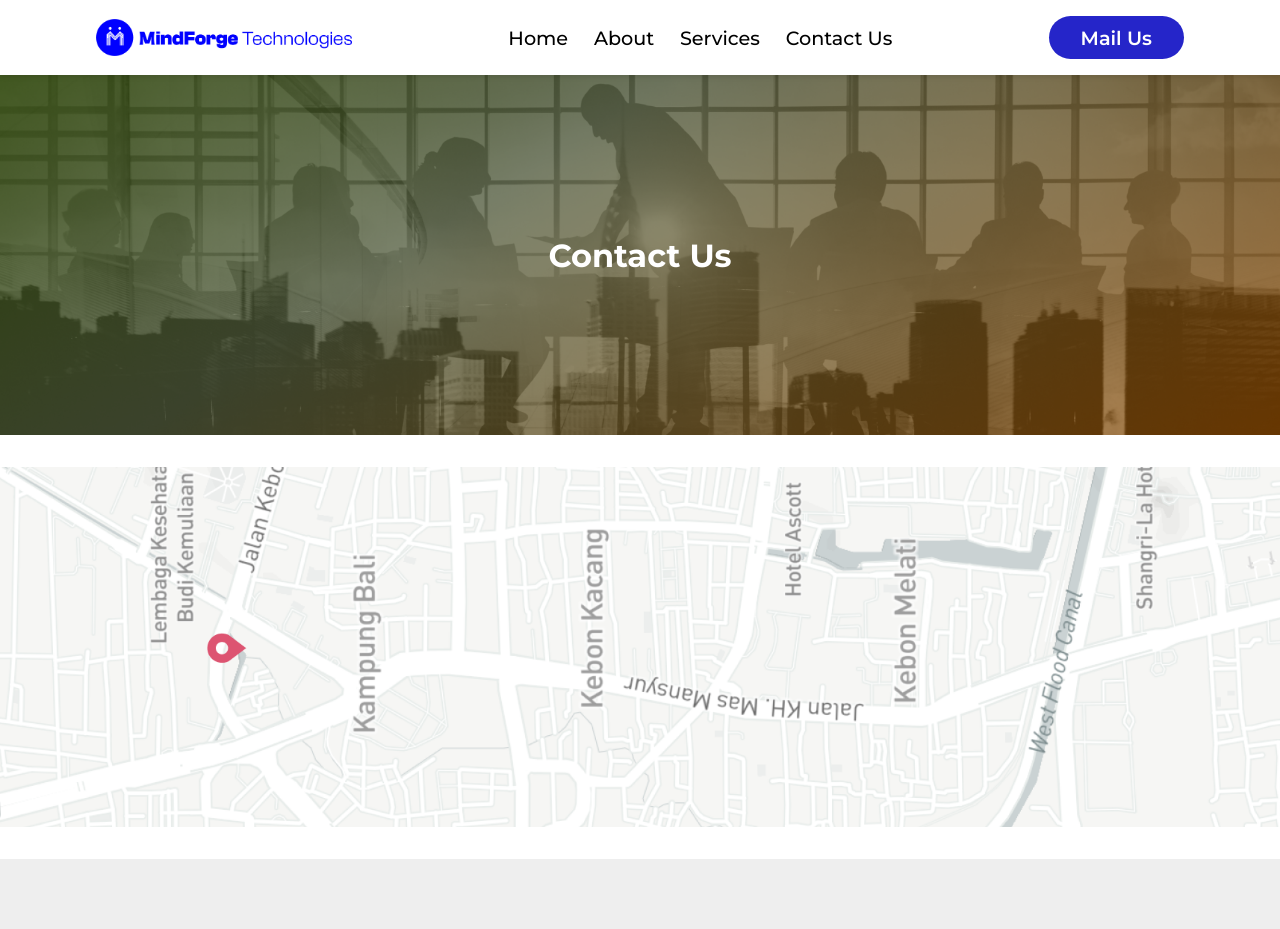
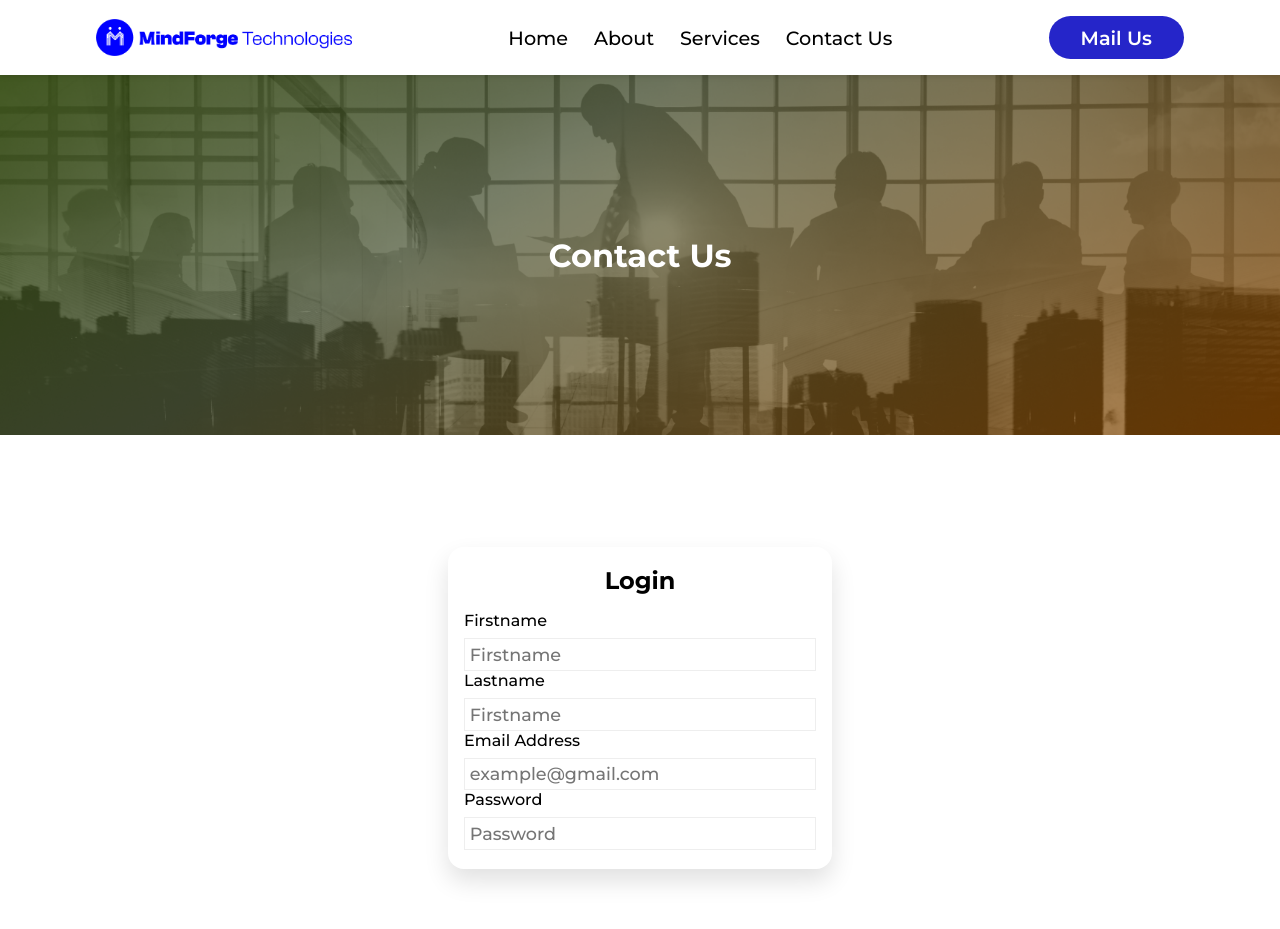
Before and after one commit to davidmicah123/mindforge, a React (Create React App) app: page /Contact in a window 1280 px wide. Shown: the top 929 px of the page. Built offline with nearby package versions, Linux system fonts and the light colour scheme.

Commit message:
Updated contact page and added routing

```diff
--- /dev/null
+++ b/src/Components/LoginForm/LoginForm.js
@@ -0,0 +1,28 @@
+import React from 'react';
+import classes from "./LoginForm.module.css";
+
+function LoginForm() {
+  return (
+    <form className={classes.login_form}>
+        <h2 className={classes.login_form_header}>Login</h2>
+        <div className={classes.single_input_box}>
+            <label>Firstname</label>
+            <input type='text' placeholder='Firstname' className={classes.login_input} />
+        </div>
+        <div className={classes.single_input_box}>
+            <label>Lastname</label>
+            <input type='text' placeholder='Firstname' className={classes.login_input} />
+        </div>
+        <div className={classes.single_input_box}>
+            <label>Email Address</label>
+            <input type='text' placeholder='example@gmail.com' className={classes.login_input} />
+        </div>
+        <div className={classes.single_input_box}>
+            <label>Password</label>
+            <input type='text' placeholder='Password' className={classes.login_input} />
+        </div>
+    </form>
+  )
+}
+
+export default LoginForm;
--- /dev/null
+++ b/src/Components/LoginForm/LoginForm.module.css
@@ -0,0 +1,23 @@
+.login_form{
+    width: 30vw;
+    padding: 1.2rem 1rem;
+    box-shadow: 0 12px 24px rgba(0, 0, 0, 0.123);
+    border-radius: 1rem;
+    margin: 7rem auto;
+}
+.login_form_header{
+    text-align: center;
+    margin-bottom: 1rem;
+}
+.single_input_box{
+    display: flex;
+    flex-direction: column;
+    gap: 0.5rem;
+    width: 100%;
+}
+.login_input{
+    padding: 0.3rem;
+    font-size: 1.1rem;
+    font-family: inherit;
+    border: 1px solid #eee;
+}
--- a/src/Contact.js
+++ b/src/Contact.js
@@ -3,6 +3,7 @@ import Footer from './Components/Footer/Footer'
 import Navbar from './Components/Navbar/Navbar'
 import classes from "./Contact.module.css";
 import ContactHero from './Components/ContactHero/ContactHero';
+import LoginForm from './Components/LoginForm/LoginForm';
 
 
 export default function Contact() {
@@ -10,9 +11,8 @@ export default function Contact() {
     <div className={classes.contact_area}>
         <Navbar />
             <ContactHero />
-        <div  className={classes.map_display_area}>
-
-        </div>
+            <LoginForm />
+        <div  className={classes.map_display_area}></div>
         <Footer />
     </div>
   )
```
Also changed, not shown: src/Services.js (added).
